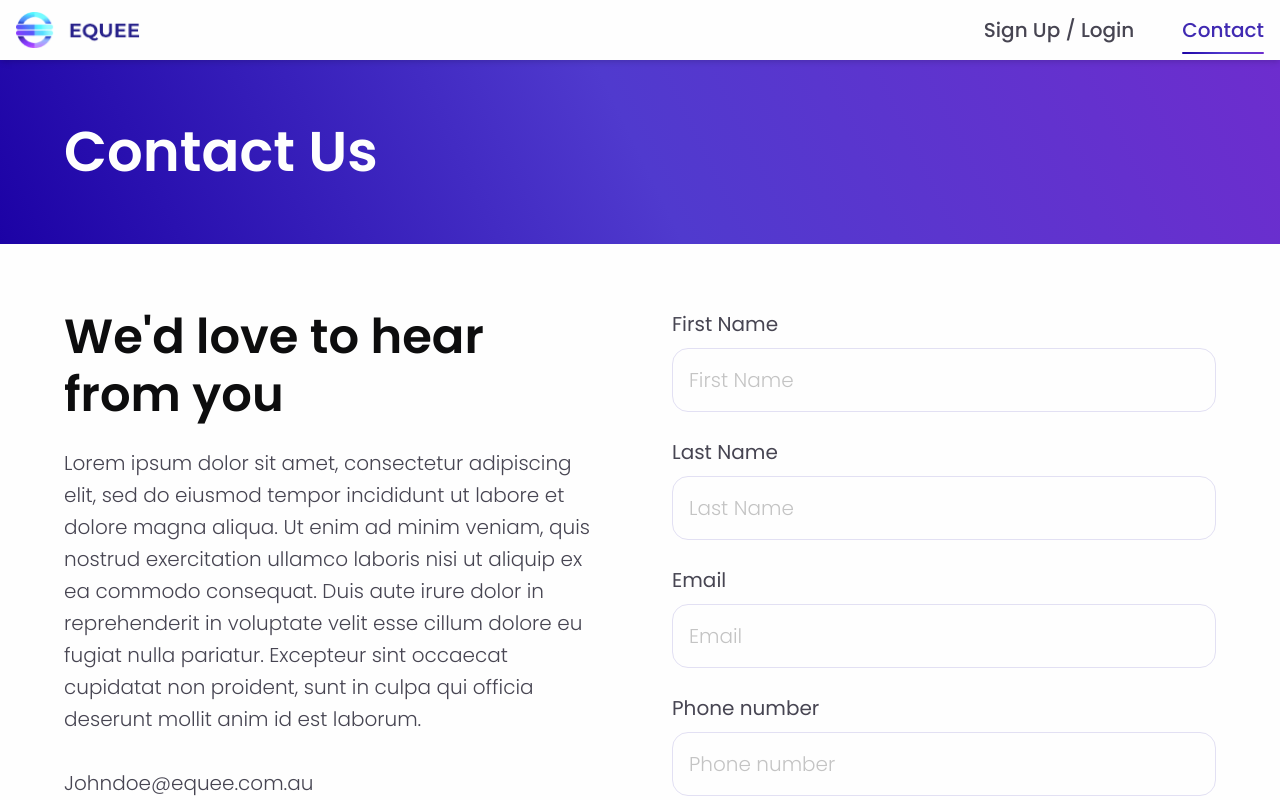
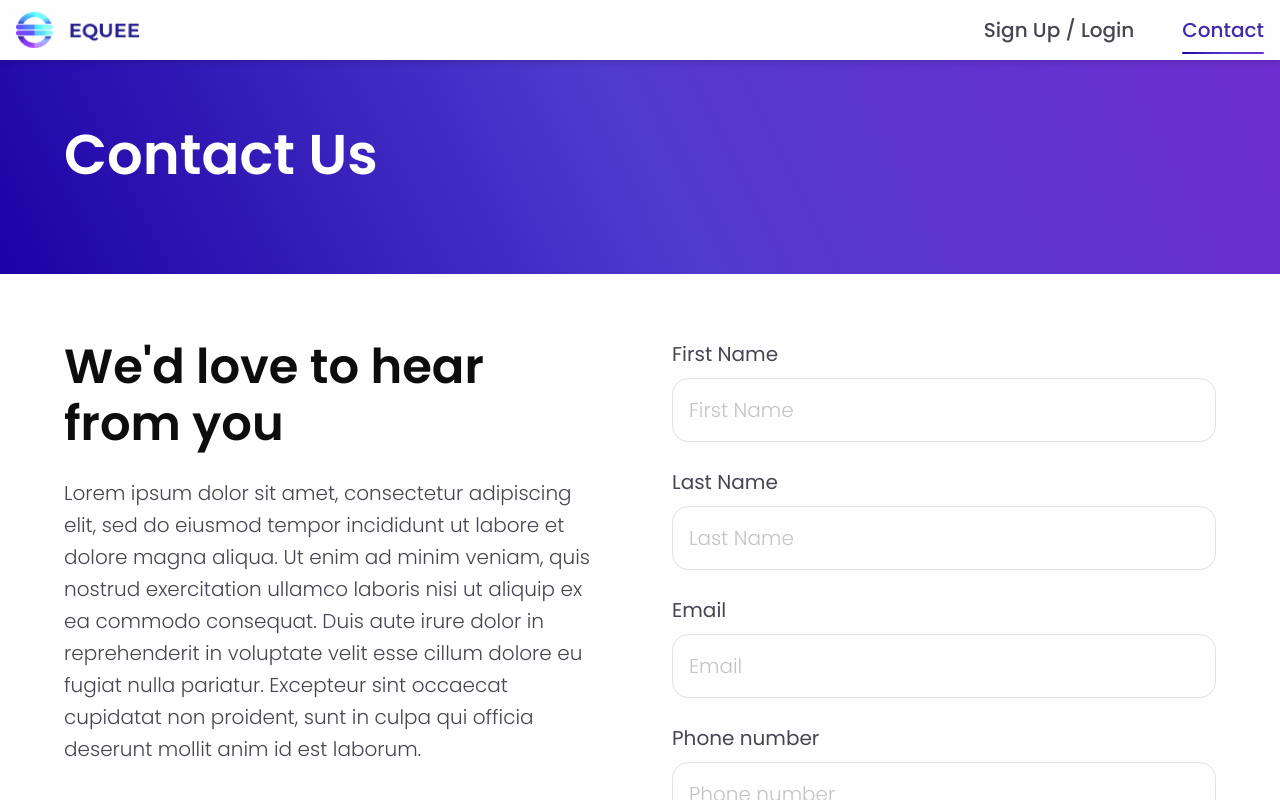
Before and after one commit to arharutyu/equee-public, a React (Vite) app: page /contact in a window 1280 px wide. Shown: the top 800 px of the page. Built offline with nearby package versions, Linux system fonts and the light colour scheme.

Commit message:
Refactored to move Hero as generic component for reuse

```diff
--- a/src/components/Contact/Hero.css
+++ /dev/null
@@ -1,31 +0,0 @@
-/* Contact Hero Section */
-.contact-hero {
-    background: var(--gradient-purple);
-    padding: var(--spacing-3xl) 0;
-}
-
-.contact-hero-title {
-    color: var(--color-white);
-    font-size: var(--font-size-h1);
-    font-weight: 600;
-    margin: 0;
-}
-
-/* Mobile Styles */
-@media (max-width: 768px) {
-    .contact-hero {
-        padding: var(--spacing-2xl) 0;
-    }
-
-    .contact-hero-title {
-        font-size: 2.5rem;
-        text-align: center;
-    }
-}
-
-/* Desktop Styles */
-@media (min-width: 769px) {
-    .contact-hero-title {
-        text-align: left;
-    }
-}
--- a/src/components/Contact/Hero.tsx
+++ /dev/null
@@ -1,11 +0,0 @@
-import './Hero.css';
-
-export const ContactHero = () => {
-    return (
-        <section className="contact-hero">
-            <div className="container">
-                <h1 className="contact-hero-title">Contact Us</h1>
-            </div>
-        </section>
-    );
-};
--- /dev/null
+++ b/src/components/Hero/Hero.css
@@ -0,0 +1,79 @@
+/* Hero Section */
+.hero {
+    background: var(--gradient-purple);
+    padding: var(--spacing-3xl) 0;
+}
+
+.hero-title {
+    color: var(--color-white);
+    font-size: var(--font-size-h1);
+    font-weight: 600;
+    margin: 0;
+    margin-bottom: var(--spacing-lg);
+}
+
+/* Meta Section (Subtitle + Date) */
+.hero-meta {
+    display: flex;
+    justify-content: space-between;
+    align-items: center;
+    gap: var(--spacing-lg);
+}
+
+.hero-subtitle {
+    color: var(--color-white);
+    font-size: var(--font-size-p);
+    font-weight: 300;
+    margin: 0;
+}
+
+.hero-date {
+    color: var(--color-white);
+    font-size: var(--font-size-p);
+    font-weight: 300;
+    margin: 0;
+    white-space: nowrap;
+}
+
+/* Mobile Styles */
+@media (max-width: 768px) {
+    .hero {
+        padding: var(--spacing-2xl) 0;
+    }
+
+    .hero-title {
+        font-size: 2.5rem;
+        text-align: center;
+    }
+
+    .hero-meta {
+        flex-direction: column;
+        align-items: center;
+        text-align: center;
+        gap: var(--spacing-sm);
+    }
+
+    .hero-subtitle,
+    .hero-date {
+        font-size: 1rem;
+    }
+}
+
+/* Desktop Styles */
+@media (min-width: 769px) {
+    .hero-title {
+        text-align: left;
+    }
+
+    .hero-meta {
+        flex-direction: row;
+    }
+
+    .hero-subtitle {
+        text-align: left;
+    }
+
+    .hero-date {
+        text-align: right;
+    }
+}
--- /dev/null
+++ b/src/components/Hero/Hero.tsx
@@ -0,0 +1,23 @@
+import './Hero.css';
+
+interface HeroProps {
+    title: string;
+    subtitle?: string;
+    date?: string;
+}
+
+export const Hero = ({ title, subtitle, date }: HeroProps) => {
+    return (
+        <section className="hero">
+            <div className="container">
+                <h1 className="hero-title">{title}</h1>
+                {(subtitle || date) && (
+                    <div className="hero-meta">
+                        {subtitle && <p className="hero-subtitle">{subtitle}</p>}
+                        {date && <p className="hero-date">{date}</p>}
+                    </div>
+                )}
+            </div>
+        </section>
+    );
+};
--- a/src/pages/Contact.tsx
+++ b/src/pages/Contact.tsx
@@ -1,10 +1,10 @@
-import { ContactHero } from '../components/Contact/Hero.tsx';
+import { Hero } from '../components/Hero/Hero.tsx';
 import { ContactContent } from '../components/Contact/Content.tsx';
 
 export const Contact = () => {
     return (
         <>
-            <ContactHero />
+            <Hero title="Contact Us" />
             <ContactContent />
         </>
     );
```
